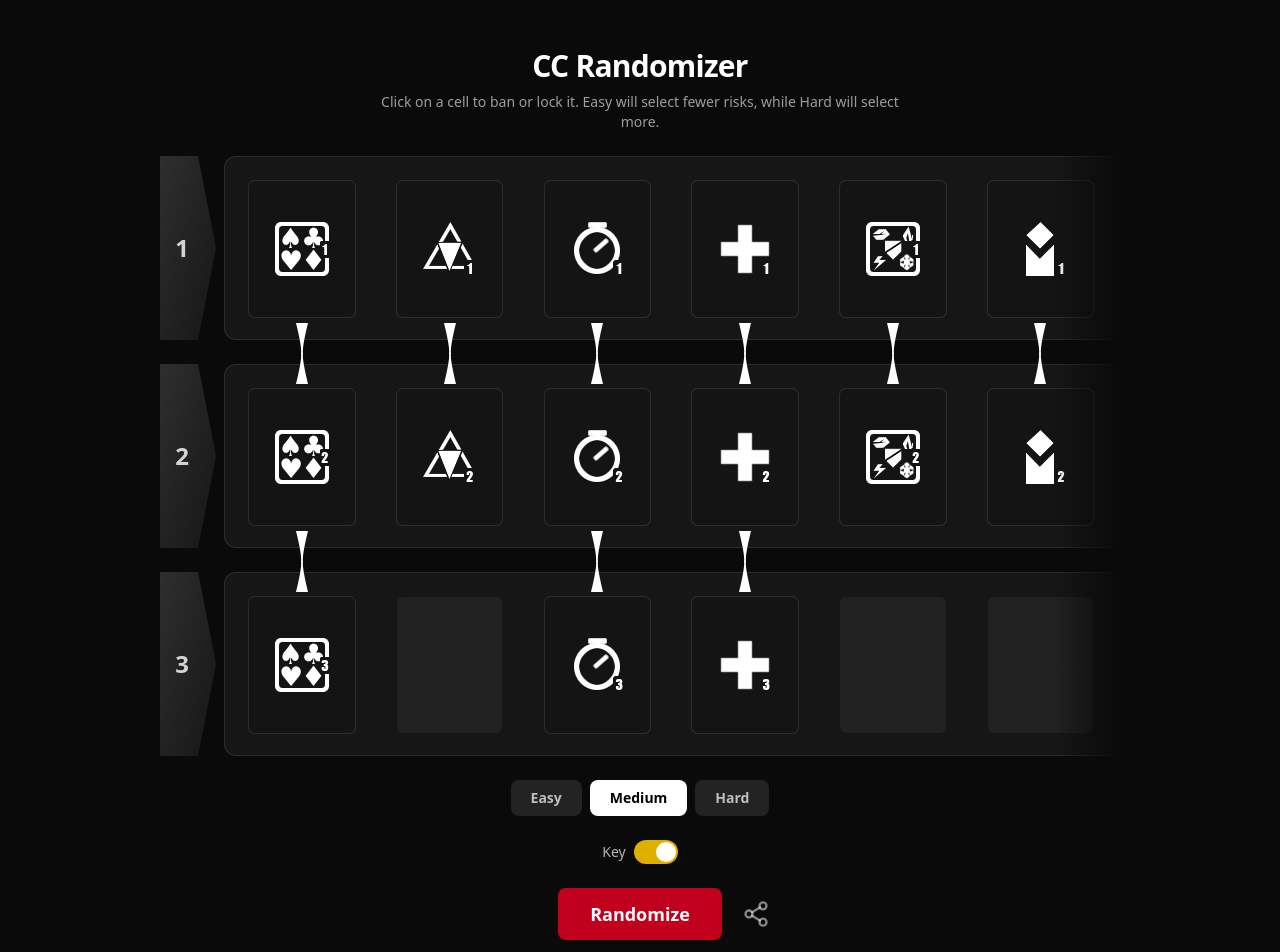
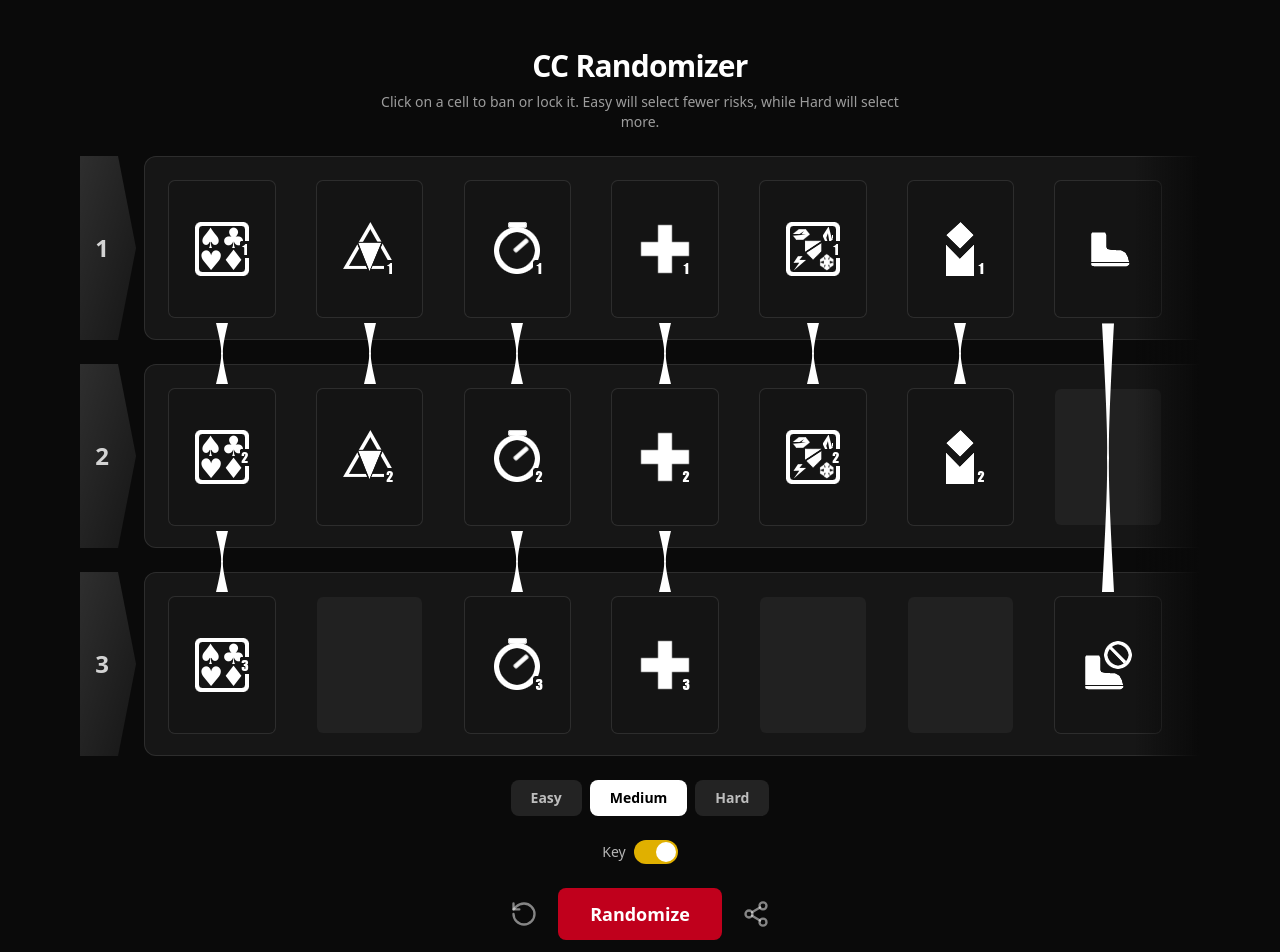
Before and after one commit to GabrielVD/cc-randomizer, a React (Vite) app: page / in a window 1280 px wide. Shown: the top 952 px of the page. Built offline with nearby package versions, Linux system fonts and the light colour scheme.

Commit message:
Updated the reset button

```diff
--- a/src/App.tsx
+++ b/src/App.tsx
@@ -1,5 +1,5 @@
-import { useCallback, useEffect, useMemo, useRef, useState } from 'react'
-import { Check, Share2, X } from 'lucide-react'
+import { useCallback, useEffect, useId, useMemo, useRef, useState } from 'react'
+import { Check, RotateCcw, Share2 } from 'lucide-react'
 import RiskGrid from './RiskGrid'
 import { type CellState } from './Cell'
 import { findRiskGroup, getKeyAndExtraCodes, getKeyCodes } from './risks'
@@ -11,6 +11,7 @@
   type GeneratedRisk,
 } from './generateCode'
 import { buildShareUrl, readShareSettingsFromHash, shareOrCopyUrl, type ShareSettings } from './share'
+import Tooltip from './Tooltip'
 
 const DIFFICULTIES: { key: Difficulty; label: string }[] = [
   { key: 'easy', label: 'Easy' },
@@ -27,6 +28,12 @@
   const [bannedCodes, setBannedCodes] = useState<string[]>(initialSettings?.bannedCodes ?? [])
   const [shareStatus, setShareStatus] = useState<'idle' | 'shared' | 'copied'>('idle')
   const shareTimerRef = useRef<number | null>(null)
+  const [resetHovered, setResetHovered] = useState(false)
+  const [shareHovered, setShareHovered] = useState(false)
+  const resetButtonRef = useRef<HTMLButtonElement>(null)
+  const shareButtonRef = useRef<HTMLButtonElement>(null)
+  const resetTooltipId = useId()
+  const shareTooltipId = useId()
 
   const keyCodesSet = useMemo(() => new Set(getKeyCodes()), [])
   const keyExtraCodesSet = useMemo(() => new Set(getKeyAndExtraCodes()), [])
@@ -174,7 +181,7 @@
   }, [])
 
   return (
-    <main className="flex min-h-svh flex-col items-center justify-center gap-6 px-40 py-12">
+    <main className="flex min-h-svh flex-col items-center justify-center gap-6 px-20 py-12">
       <header className="flex flex-col items-center gap-2">
         <h1 className="m-0 text-3xl font-bold tracking-tight text-white">CC Randomizer</h1>
         <p className="m-0 max-w-prose text-center text-sm text-white/60">
@@ -248,6 +255,22 @@
       <div className="relative">
         <button
           type="button"
+          aria-label="Reset"
+          aria-describedby={resetHovered ? resetTooltipId : undefined}
+          ref={resetButtonRef}
+          className="absolute right-full top-1/2 mr-5 flex -translate-y-1/2 cursor-pointer items-center gap-2 text-white/50 transition-colors hover:text-white focus-visible:outline-2 focus-visible:outline-offset-2 focus-visible:outline-white"
+          onMouseEnter={() => setResetHovered(true)}
+          onMouseLeave={() => setResetHovered(false)}
+          onClick={() => {
+            setRisk(null)
+            setLockedCodes([])
+            setBannedCodes([])
+          }}
+        >
+          <RotateCcw className="h-7 w-7" />
+        </button>
+        <button
+          type="button"
           className="cursor-pointer rounded-lg bg-randomize px-8 py-3 text-lg font-semibold text-white transition-colors hover:bg-randomize-hover focus-visible:outline-2 focus-visible:outline-offset-2 focus-visible:outline-white"
           onClick={() => setRisk(generateCode({ difficulty, useKey, locked: lockedCodes, banned: bannedCodes }))}
         >
@@ -257,7 +280,11 @@
           <button
             type="button"
             aria-label="Share"
+            aria-describedby={shareHovered ? shareTooltipId : undefined}
+            ref={shareButtonRef}
             className="absolute left-full top-1/2 ml-5 flex -translate-y-1/2 cursor-pointer items-center gap-2 text-white/50 transition-colors hover:text-white focus-visible:outline-2 focus-visible:outline-offset-2 focus-visible:outline-white"
+            onMouseEnter={() => setShareHovered(true)}
+            onMouseLeave={() => setShareHovered(false)}
             onClick={handleShare}
           >
             <Share2 className="h-7 w-7" />
@@ -271,24 +298,18 @@
             {shareStatus === 'copied' ? 'Copied!' : 'Shared!'}
           </span>
         )}
+        {resetHovered && (
+          <Tooltip id={resetTooltipId} content="Reset all cells" triggerRef={resetButtonRef} />
+        )}
+        {shareHovered && shareStatus === 'idle' && (
+          <Tooltip id={shareTooltipId} content="Share a link to this setup" triggerRef={shareButtonRef} />
+        )}
       </div>
       <div className={`flex flex-col items-center gap-2 ${risk ? 'visible' : 'invisible'}`}>
         <div className="relative">
           <p className="m-0 font-mono text-xl tracking-wider text-white">
             {risk?.code ?? '\u00A0'}
           </p>
-          <button
-            type="button"
-            aria-label="Clear"
-            className="absolute left-full top-1/2 ml-3 -translate-y-1/2 cursor-pointer text-white/50 transition-colors hover:text-white focus-visible:outline-2 focus-visible:outline-offset-2 focus-visible:outline-white"
-            onClick={() => {
-              setRisk(null)
-              setLockedCodes([])
-              setBannedCodes([])
-            }}
-          >
-            <X className="h-5 w-5" />
-          </button>
         </div>
         <p className="m-0 text-sm text-white/70">
           {risk ? `Level ${risk.level}` : '\u00A0'}
```
